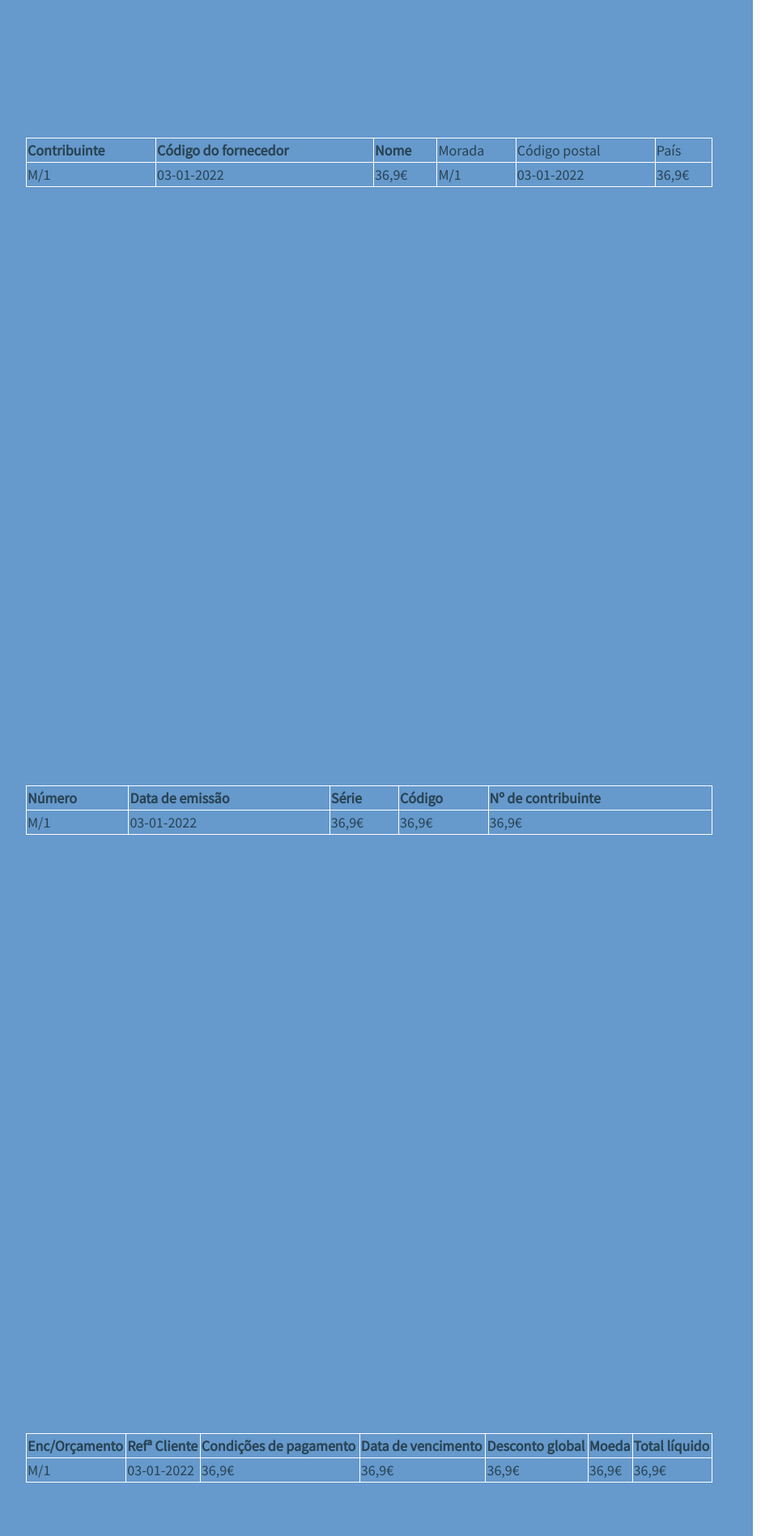
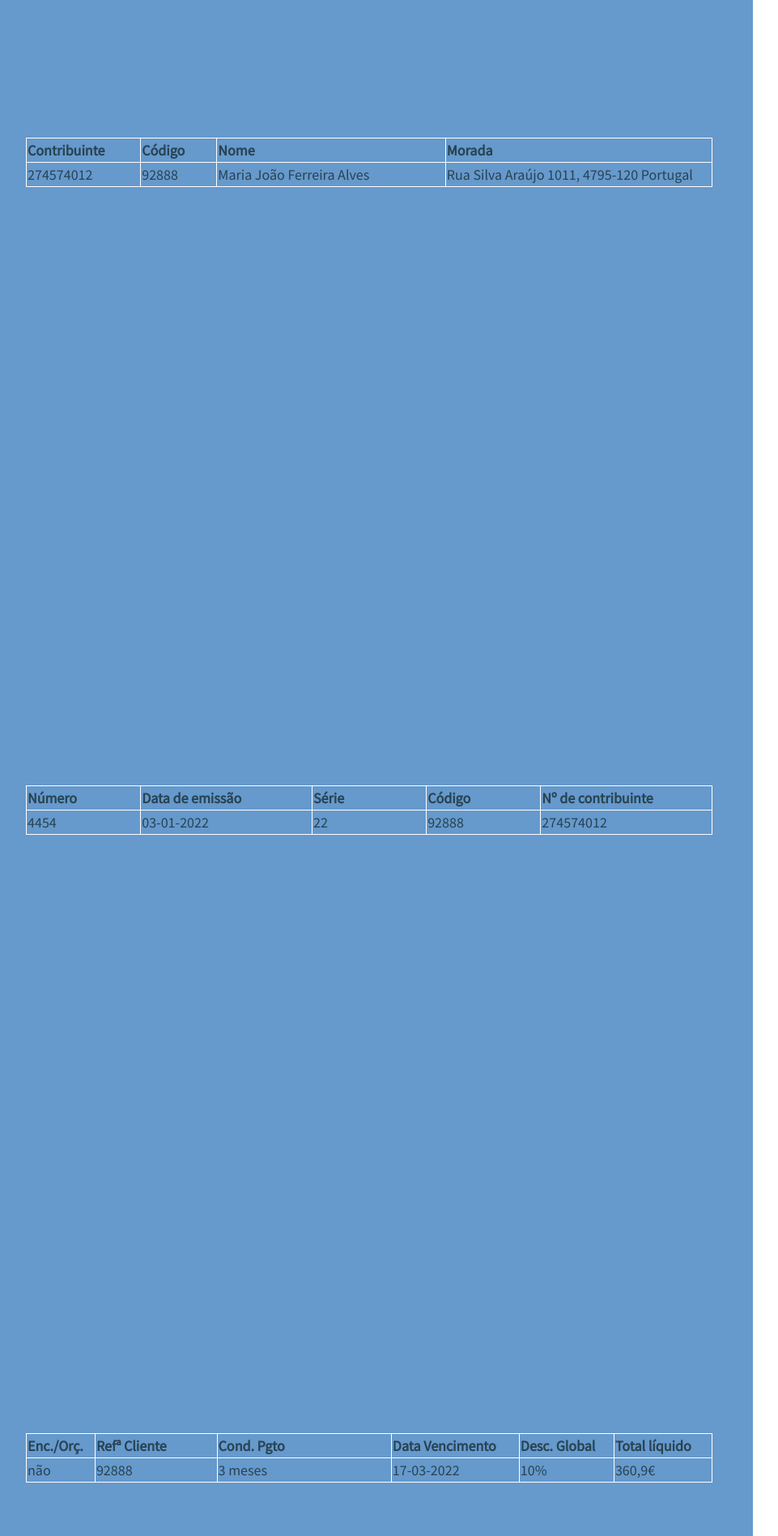
Before and after one commit to brunocast10/IAIE, a plain HTML site: page index.html in a window 1280 px wide. Shown: the part 2625-4522 px from the top of the page at 81% size, without its empty margins (18-979 px from the left). Drawn offline with Linux system fonts and the light colour scheme.

Commit message:
Mais tabelas

```diff
--- a/index.html
+++ b/index.html
@@ -77,16 +77,16 @@
                     <table style="width:100%">
                         <thead>
                             <tr>
-                                <th>Contribuinte</th>
-                                <th>Código de Cliente</th>
-                                <th>Nome</th>
+                                <th style="width:25%"> Contribuinte</th>
+                                <th style="width:25%"> Código de Cliente</th>
+                                <th style="width:50%"> Nome</th>
                             </tr>
                         </thead>
                     <tbody>
                       <tr>
-                        <td>M/1</td>
-                        <td>03-01-2022</td>
-                        <td>36,9€</td>
+                        <td>274574012</td>
+                        <td>92888</td>
+                        <td>Maria João Ferreira Alves</td>
                       </tr>
                     </tbody>
                     </table>
@@ -106,22 +106,18 @@
                         <table style="width:100%">
                             <thead>
                                 <tr>
-                                    <th>Contribuinte</th>
-                                    <th>Código do fornecedor</th>
-                                    <th>Nome</th>
-                                    <td>Morada</td>
-                                    <td>Código postal</td>
-                                    <td>País</td>
+                                    <th style="width:15%">Contribuinte</th>
+                                    <th style="width:10%">Código</th>
+                                    <th style="width:30%">Nome</th>
+                                    <th style="width:35%">Morada</th>
                                 </tr>
                             </thead>
                         <tbody>
                           <tr>
-                            <td>M/1</td>
-                            <td>03-01-2022</td>
-                            <td>36,9€</td>
-                            <td>M/1</td>
-                            <td>03-01-2022</td>
-                            <td>36,9€</td>
+                            <td>274574012</td>
+                            <td>92888</td>
+                            <td>Maria João Ferreira Alves</td>
+                            <td>Rua Silva Araújo 1011, 4795-120 Portugal</td>
                           </tr>
                         </tbody>
                         </table>
@@ -141,20 +137,20 @@
                         <table style="width:100%">
                             <thead>
                                 <tr>
-                                    <th>Número</th>
-                                    <th>Data de emissão</th>
-                                    <th>Série</th>
-                                    <th>Código</th>
-                                    <th>Nº de contribuinte</th>
+                                    <th style="width:10%">Número</th>
+                                    <th style="width:15%">Data de emissão</th>
+                                    <th style="width:10%">Série</th>
+                                    <th style="width:10%">Código</th>
+                                    <th style="width:15%">Nº de contribuinte</th>
                                 </tr>
                             </thead>
                         <tbody>
                           <tr>
-                            <td>M/1</td>
+                            <td>4454</td>
                             <td>03-01-2022</td>
-                            <td>36,9€</td>
-                            <td>36,9€</td>
-                            <td>36,9€</td>
+                            <td>22</td>
+                            <td>92888</td>
+                            <td>274574012</td>
                           </tr>
                         </tbody>
                         </table>
@@ -174,24 +170,22 @@
                         <table style="width:100%">
                             <thead>
                                 <tr>
-                                    <th>Enc/Orçamento</th>
-                                    <th>Refª Cliente</th>
-                                    <th>Condições de pagamento</th>
-                                    <th>Data de vencimento</th>
-                                    <th>Desconto global</th>
-                                    <th>Moeda</th>
-                                    <th>Total líquido</th>
+                                    <th style="width:1%">Enc./Orç.</th>
+                                    <th style="width:7%">Refª Cliente</th>
+                                    <th style="width:10%">Cond. Pgto</th>
+                                    <th style="width:5%">Data Vencimento</th>
+                                    <th style="width:5%">Desc. Global</th>
+                                    <th style="width:5%">Total líquido</th>
                                 </tr>
                             </thead>
                         <tbody>
                           <tr>
-                            <td>M/1</td>
-                            <td>03-01-2022</td>
-                            <td>36,9€</td>
-                            <td>36,9€</td>
-                            <td>36,9€</td>
-                            <td>36,9€</td>
-                            <td>36,9€</td>
+                            <td>não</td>
+                            <td>92888</td>
+                            <td>3 meses</td>
+                            <td>17-03-2022</td>
+                            <td>10%</td>
+                            <td>360,9€</td>
                           </tr>
                         </tbody>
                         </table>
@@ -211,9 +205,9 @@
                         <table style="width:100%">
                             <thead>
                                 <tr>
-                                    <th>Número</th>
-                                    <th>Data</th>
-                                    <th>Total Líquido</th>
+                                    <th style="width:30%">Número</th>
+                                    <th style="width:40%">Data</th>
+                                    <th style="width:30%">Total Líquido</th>
                                 </tr>
                             </thead>
                         <tbody>
```
